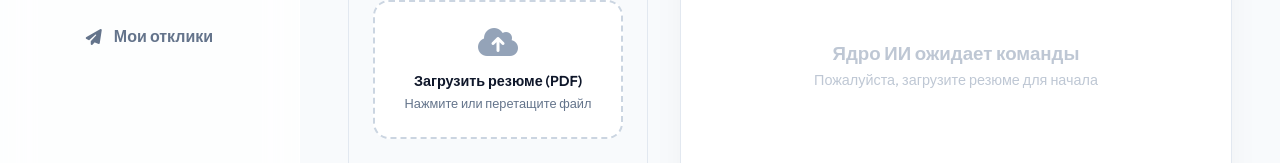
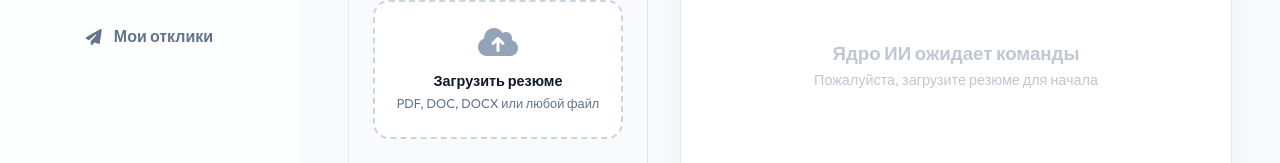
Before and after one commit to ssskz452kz/112, a React (Vite) app: page /student/ai in a window 1280 px wide. Shown: the part 394-557 px from the top of the page. Built offline with nearby package versions, Linux system fonts and the light colour scheme.

Commit message:
style: genericize resume file upload types

```diff
--- a/src/pages/student/AIAnalysis.jsx
+++ b/src/pages/student/AIAnalysis.jsx
@@ -108,18 +108,20 @@ function AIAnalysis() {
 
                 {/* Drag and Drop Upload Zone */}
                 <div style={{marginBottom: '24px'}}>
-                   <input type="file" ref={fileInputRef} onChange={handleFileChange} style={{display: 'none'}} accept=".pdf, .doc, .docx" />
+                   <input type="file" ref={fileInputRef} onChange={handleFileChange} style={{display: 'none'}} />
 
                    {!uploadedFile ? (
                        <div onClick={() => fileInputRef.current.click()} style={{background: 'white', border: '2px dashed #cbd5e1', borderRadius: '16px', padding: '24px 16px', textAlign: 'center', cursor: 'pointer', transition: '0.2s'}} onMouseOver={e => e.currentTarget.style.borderColor = '#3b82f6'} onMouseOut={e => e.currentTarget.style.borderColor = '#cbd5e1'}>
                            <i className="fa-solid fa-cloud-arrow-up" style={{fontSize: '2rem', color: '#94a3b8', marginBottom: '12px'}}></i>
-                           <div style={{fontSize: '0.9rem', fontWeight: 600, color: 'var(--text-hero)'}}>Загрузить резюме (PDF)</div>
-                           <div style={{fontSize: '0.8rem', color: 'var(--text-muted)'}}>Нажмите или перетащите файл</div>
+                           <div style={{fontSize: '0.9rem', fontWeight: 600, color: 'var(--text-hero)'}}>Загрузить резюме</div>
+                           <div style={{fontSize: '0.8rem', color: 'var(--text-muted)'}}>PDF, DOC, DOCX или любой файл</div>
                        </div>
                    ) : (
                        <div style={{background: 'rgba(16, 185, 129, 0.1)', border: '1px solid rgba(16, 185, 129, 0.3)', borderRadius: '16px', padding: '16px', display: 'flex', alignItems: 'center', justifyContent: 'space-between'}}>
                            <div style={{display: 'flex', alignItems: 'center', gap: '12px', overflow: 'hidden'}}>
-                               <div style={{color: '#10b981', fontSize: '1.5rem'}}><i className="fa-solid fa-file-pdf"></i></div>
+                               <div style={{color: '#10b981', fontSize: '1.5rem'}}>
+                                  <i className={`fa-solid ${uploadedFile.name.endsWith('.pdf') ? 'fa-file-pdf' : uploadedFile.name.match(/\.(doc|docx)$/) ? 'fa-file-word' : 'fa-file-lines'}`}></i>
+                               </div>
                                <div style={{overflow: 'hidden', textOverflow: 'ellipsis', whiteSpace: 'nowrap'}}>
                                    <div style={{fontWeight: 600, color: '#047857', fontSize: '0.9rem'}}>{uploadedFile.name}</div>
                                    <div style={{fontSize: '0.75rem', color: '#10b981'}}>Успешно загружено</div>
```
